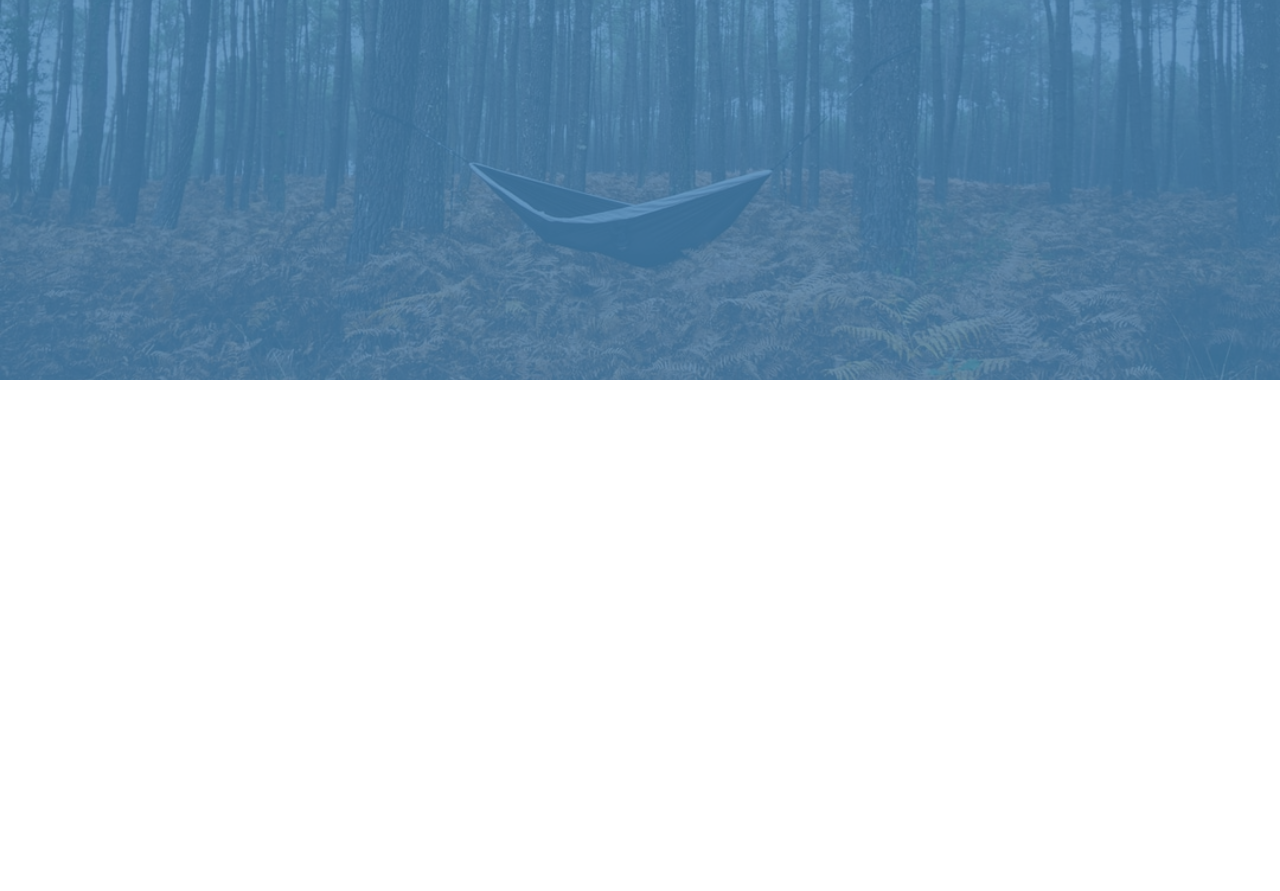
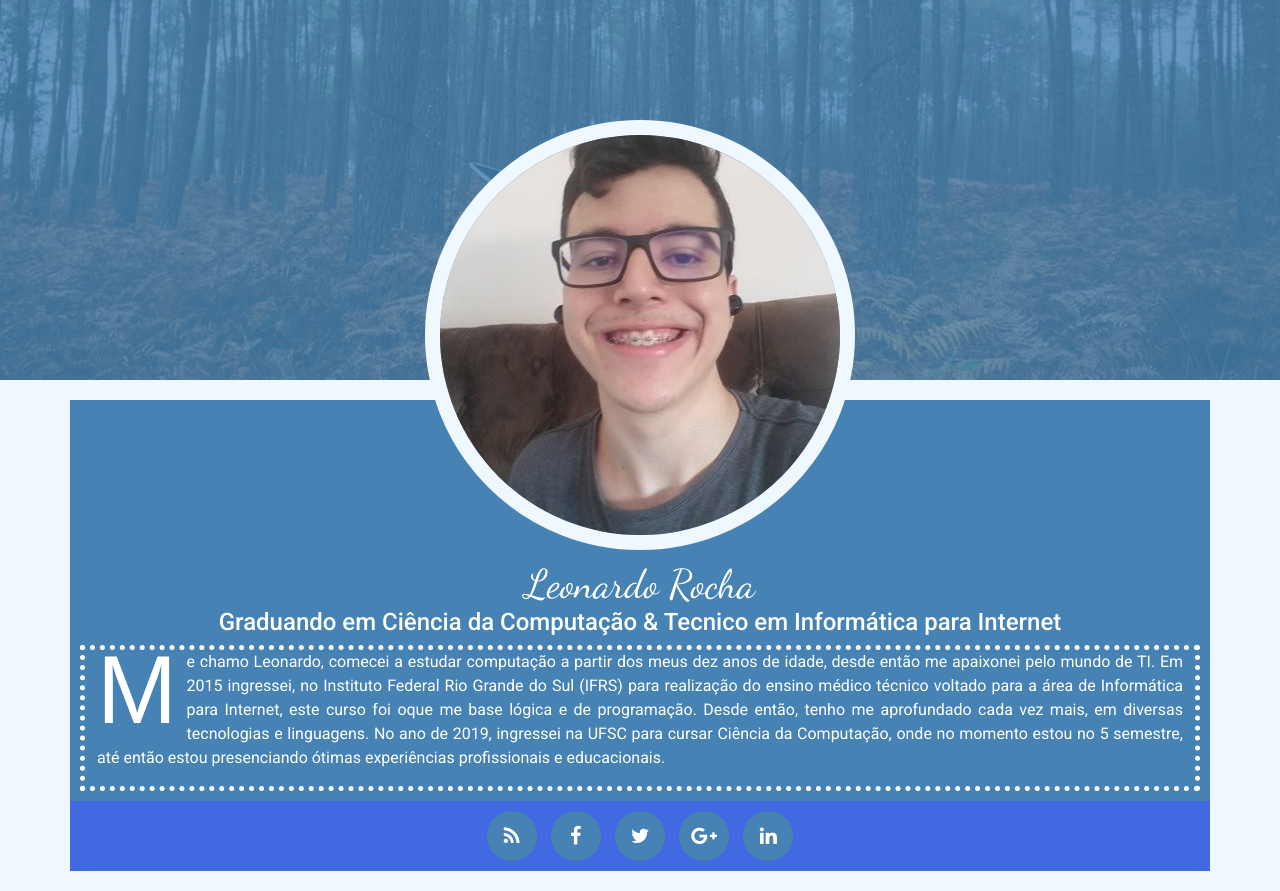
Before and after one commit to LeoGCRocha/leogcrocha.github.io, a plain HTML site: page index.html in a window 1280 px wide. Shown: the part 300-1191 px from the top of the page. Before the commit the page ends 800 px from the top, so only its background shows below. Drawn offline with nearby package versions, Linux system fonts and the light colour scheme; files that its build step writes are made by us from their sources.

Commit message:
Add files via upload

```diff
--- /dev/null
+++ b/css/icons.css
@@ -0,0 +1,74 @@
+ul.social-network {
+	list-style: none;
+	display: inline;
+	margin-left:0 !important;
+	padding: 0;
+}
+ul.social-network li {
+	display: inline;
+	margin: 0 5px;
+}
+
+.social-network a.icoRss:hover {
+	background-color: #F56505;
+}
+.social-network a.icoFacebook:hover {
+	background-color:#3B5998;
+}
+.social-network a.icoTwitter:hover {
+	background-color:#33ccff;
+}
+.social-network a.icoGoogle:hover {
+	background-color:#BD3518;
+}
+.social-network a.icoVimeo:hover {
+	background-color:#0590B8;
+}
+.social-network a.icoLinkedin:hover {
+	background-color:#007bb7;
+}
+.social-network a.icoRss:hover i, .social-network a.icoFacebook:hover i, .social-network a.icoTwitter:hover i,
+.social-network a.icoGoogle:hover i, .social-network a.icoVimeo:hover i, .social-network a.icoLinkedin:hover i {
+	color:#fff;
+}
+a.socialIcon:hover, .socialHoverClass {
+	color:#44BCDD;
+}
+
+.social-circle li a {
+	display:inline-block;
+	position:relative;
+	margin:0 auto 0 auto;
+	-moz-border-radius:50%;
+	-webkit-border-radius:50%;
+	border-radius:50%;
+	text-align:center;
+	width: 50px;
+	height: 50px;
+	font-size:20px;
+	background-color: steelblue;
+}
+.social-circle li i {
+	margin:0;
+	line-height:50px;
+	text-align: center;
+}
+.social-circle li a:hover i, .triggeredHover {
+	-moz-transform: rotate(360deg);
+	-webkit-transform: rotate(360deg);
+	-ms--transform: rotate(360deg);
+	transform: rotate(360deg);
+	-webkit-transition: all 0.2s;
+	-moz-transition: all 0.2s;
+	-o-transition: all 0.2s;
+	-ms-transition: all 0.2s;
+	transition: all 0.2s;
+}
+.social-circle i {
+	color: #fff;
+	-webkit-transition: all 0.8s;
+	-moz-transition: all 0.8s;
+	-o-transition: all 0.8s;
+	-ms-transition: all 0.8s;
+	transition: all 0.8s;
+}
--- a/css/index.css
+++ b/css/index.css
@@ -1,6 +1,8 @@
 @import url('https://fonts.googleapis.com/css2?family=Roboto:ital,wght@0,300;0,400;0,500;0,700;0,900;1,100;1,300;1,400;1,500;1,700;1,900&display=swap');
+@import url('https://fonts.googleapis.com/css2?family=Dancing+Script&display=swap');
 body{
     overflow-x: hidden;
+    background-color: aliceblue;
 }
 .home-nav{
     height: 80px;
@@ -35,3 +37,79 @@ body{
     background-color: steelblue;
     opacity: .8;
 }
+.container-profile {
+    position: absolute;
+    margin-top: -260px;
+}
+.container-profile img {
+    border-radius: 50%;
+    display: block;
+    margin-left: auto;
+    margin-right: auto;
+    border: 15px solid aliceblue;
+    position: relative;
+}
+.container-profile img:hover{
+    filter: grayscale(100%);
+}
+.container-text-box {
+    padding: 160px 10px 10px 10px;
+    background-color: steelblue;
+    color: white;
+    font-family: 'Roboto',sans-serif;
+    text-align: center;
+    margin-bottom: 10px;
+    margin-top: -150px;
+}
+.container-text-box h1{
+    font-family: 'Dancing Script', sans-serif;
+    margin-bottom: 0px;
+}
+.container-info-box {
+    border: 5px dotted white;
+    text-align: justify;
+}
+.has-dropcap:first-letter {
+    font-family: "Source Sans Pro", Arial, Helvetica, sans-serif;
+    float: left;
+    font-size: 6rem;
+    line-height: 0.65;
+    margin: 0.1em 0.1em 0.2em 0;
+  }
+.dropcap {
+    font-family: "Source Sans Pro", Arial, Helvetica, sans-serif;
+    background: #303030;
+    color: #FDF9F2;
+    float: left;
+    font-size: 6rem;
+    line-height: 1;
+    margin: 0.1em 0.1em 0.2em 0;
+    padding: 0.1em;
+}
+.dropcap:before,
+.dropcap:after {
+    content: "";
+    display: block;
+}
+.dropcap:before {
+    margin-top: -0.2em;
+}
+.dropcap:after {
+    margin-bottom: -0.15em;
+}
+.sr-only:not(:focus):not(:active) {
+    clip: rect(0 0 0 0);
+    clip-path: inset(50%);
+    height: 1px;
+    overflow: hidden;
+    position: absolute;
+    white-space: nowrap;
+    width: 1px;
+}
+.social-media {
+    margin: -10px auto 20px auto;
+    background-color: royalblue;
+    color: white;
+    text-align: center;
+    padding: 10px;
+}
--- a/index.html
+++ b/index.html
@@ -7,6 +7,7 @@
     <!-- Bootstrap CSS -->
     <link href="https://cdn.jsdelivr.net/npm/bootstrap@5.0.1/dist/css/bootstrap.min.css" rel="stylesheet" integrity="sha384-+0n0xVW2eSR5OomGNYDnhzAbDsOXxcvSN1TPprVMTNDbiYZCxYbOOl7+AMvyTG2x" crossorigin="anonymous">
     <link rel="stylesheet" href="css/index.css">
+    <link rel="stylesheet" href="css/icons.css">
     <title>Bem vindo</title>
   </head>
   <body>
@@ -19,7 +20,7 @@
             <div class="col">
                 <ul class="navbar-nav me-auto mb-2 mb-lg-0">
                     <li class="nav-item">
-                        <a class="nav-link active" href="#eu">Sobre mim</a>
+                        <a class="nav-link active" href="#sobre-mim">Sobre mim</a>
                       </li>
                     <li class="nav-item">
                       <a class="nav-link active" href="#formacao">Formação</a>
@@ -41,17 +42,31 @@
       <div class="container-fluid principal-container">
         <div class="overlay"></div>
       </div>
+      <div class="container-fluid container-profile" id="sobre-mim">
+        <img src="res/profile-pic/profile.jpg" alt="Profile PIC"/>
+        <div class="container container-text-box">
+          <h1>Leonardo Rocha</h1>
+          <h4>Graduando em Ciência da Computação & Tecnico em Informática para Internet</h4>
+          <div class="container container-info-box">
+            <p class="has-dropcap">
+              Me chamo Leonardo, comecei a estudar computação a partir dos meus dez anos de idade, desde então me apaixonei pelo mundo de TI. Em 2015 ingressei, no Instituto Federal Rio Grande do Sul (IFRS) para realização do ensino médico técnico voltado para a área de Informática para Internet, este curso foi oque me base lógica e de programação. Desde então, tenho me aprofundado cada vez mais, em diversas tecnologias e linguagens. No ano de 2019, ingressei na UFSC para cursar Ciência da Computação, onde no momento estou no 5 semestre, até então estou presenciando ótimas experiências profissionais e educacionais.
+            </p>
+
+          </div>
+        </div>
+        <div class="container social-media">
+          <ul class="social-network social-circle">
+            <li><a href="#" class="icoRss" title="Rss"><i class="fa fa-rss"></i></a></li>
+            <li><a href="#" class="icoFacebook" title="Facebook"><i class="fa fa-facebook"></i></a></li>
+            <li><a href="#" class="icoTwitter" title="Twitter"><i class="fa fa-twitter"></i></a></li>
+            <li><a href="#" class="icoGoogle" title="Google +"><i class="fa fa-google-plus"></i></a></li>
+            <li><a href="#" class="icoLinkedin" title="Linkedin"><i class="fa fa-linkedin"></i></a></li>
+          </ul>
+        </div>
+      </div>
     <!-- END NAVBAR -->
-
-    <!-- Optional JavaScript; choose one of the two! -->
-
-    <!-- Option 1: Bootstrap Bundle with Popper -->
     <script src="https://cdn.jsdelivr.net/npm/bootstrap@5.0.1/dist/js/bootstrap.bundle.min.js" integrity="sha384-gtEjrD/SeCtmISkJkNUaaKMoLD0//ElJ19smozuHV6z3Iehds+3Ulb9Bn9Plx0x4" crossorigin="anonymous"></script>
-
-    <!-- Option 2: Separate Popper and Bootstrap JS -->
-    <!--
-    <script src="https://cdn.jsdelivr.net/npm/@popperjs/core@2.9.2/dist/umd/popper.min.js" integrity="sha384-IQsoLXl5PILFhosVNubq5LC7Qb9DXgDA9i+tQ8Zj3iwWAwPtgFTxbJ8NT4GN1R8p" crossorigin="anonymous"></script>
-    <script src="https://cdn.jsdelivr.net/npm/bootstrap@5.0.1/dist/js/bootstrap.min.js" integrity="sha384-Atwg2Pkwv9vp0ygtn1JAojH0nYbwNJLPhwyoVbhoPwBhjQPR5VtM2+xf0Uwh9KtT" crossorigin="anonymous"></script>
-    -->
+    <link rel="stylesheet" href="https://maxcdn.bootstrapcdn.com/font-awesome/4.5.0/css/font-awesome.min.css">
+    <link rel="stylesheet" href="icons.css">
   </body>
 </html>
```
Also changed, not shown: res/profile-pic/profile.jpg (added).
